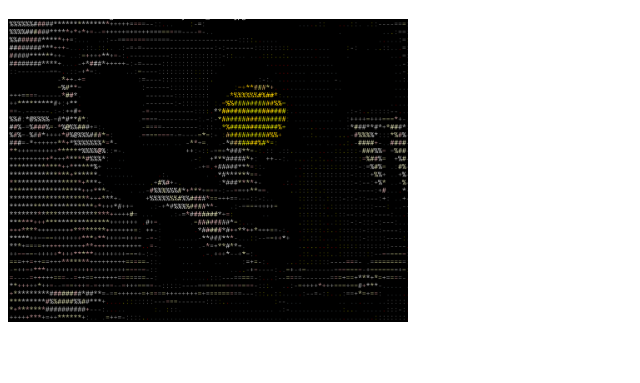
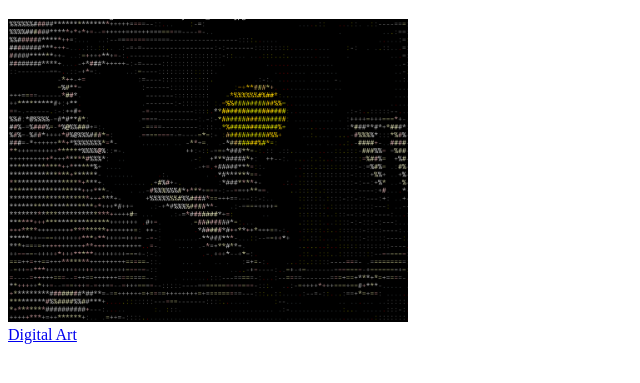
Before and after one commit to b1tm0ney/website, a plain HTML site: page index.html in a window 1280 px wide. Shown: the part 61-444 px from the top of the page, without its empty margins (0-640 px from the left). Drawn offline with Linux system fonts and the light colour scheme.

Commit message:
Add navigation link to Digital Art page

```diff
--- a/index.html
+++ b/index.html
@@ -8,5 +8,8 @@
 <body>
   <h1>Welcome to My Site</h1>
   <img src="images/blackandyellow.png" alt="John Baldesseri ASCII Art" width="400" />
+<nav>
+    <a href="digital-art.html">Digital Art</a>
+</nav>
 </body>
 </html>
```
